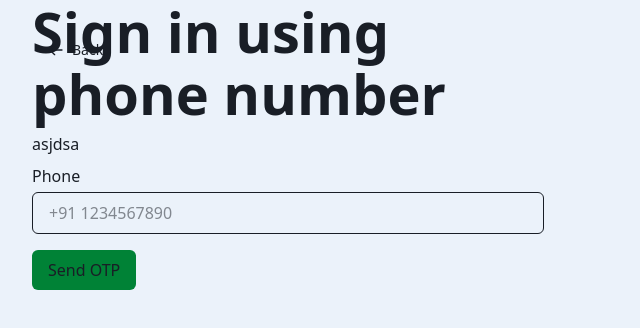
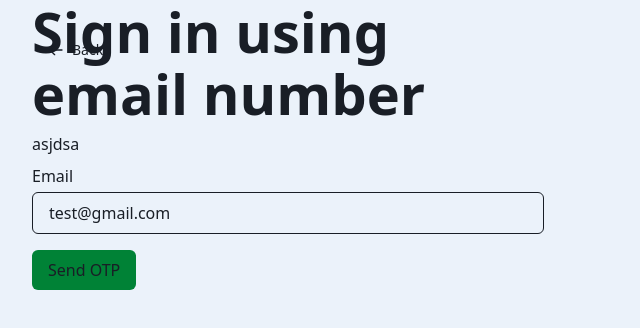
Before and after one commit to Roel-Janssen-44/ListTrackr, a Next.js app in the folder apps/web/: page /login in a window 1280 px wide. Shown: the top 328 px of the page, without its empty margins (0-640 px from the left). Built offline with nearby package versions, Linux system fonts and the light colour scheme.

Commit message:
Start on login mail

```diff
--- a/apps/web/app/components/auth/sms-login.tsx
+++ b/apps/web/app/components/auth/sms-login.tsx
@@ -33,7 +33,7 @@ export default function SMSLogin({
         </svg>
         Back
       </Link>
-      <h1 className="text-4xl font-bold">Sign in using phone number</h1>
+      <h1 className="text-4xl font-bold">Sign in using email number</h1>
       <p className="text-foreground">
         {searchParams.message || "Sign in to your account"}
       </p>
@@ -52,14 +52,15 @@ export default function SMSLogin({
         }}
         className="flex flex-col gap-2"
       >
-        <label htmlFor="phone" className="flex flex-col gap-1">
-          <span className="text-foreground">Phone</span>
+        <label htmlFor="email" className="flex flex-col gap-1">
+          <span className="text-foreground">Email</span>
           <input
-            type="tel"
-            name="phone"
-            id="phone"
+            type="email"
+            name="email"
+            id="email"
             className="mb-2 rounded-md border bg-inherit px-4 py-2"
-            placeholder="+91 1234567890"
+            placeholder="you@example.com"
+            defaultValue={"test@gmail.com"}
           />
         </label>
         <label
--- a/apps/web/app/server/mutations/auth.ts
+++ b/apps/web/app/server/mutations/auth.ts
@@ -15,10 +15,11 @@ export const signIn = async (formData: FormData) => {
   });
 
   if (error) {
-    return redirect("/sms-login?message=Could not authenticate user");
+    console.log(error);
+    return redirect("/login?message=Could not authenticate user");
   }
 
-  return redirect("/sms-login?message=Check your email for the OTP");
+  return redirect("/login?message=Check your email for the OTP");
 };
 
 export const verifyOTP = async (formData: FormData) => {
@@ -36,7 +37,7 @@ export const verifyOTP = async (formData: FormData) => {
 
   if (error) {
     console.error(error);
-    return redirect("/sms-login?message=Could not authenticate user");
+    return redirect("/login?message=Could not authenticate user");
   }
 
   return redirect("/");
```
